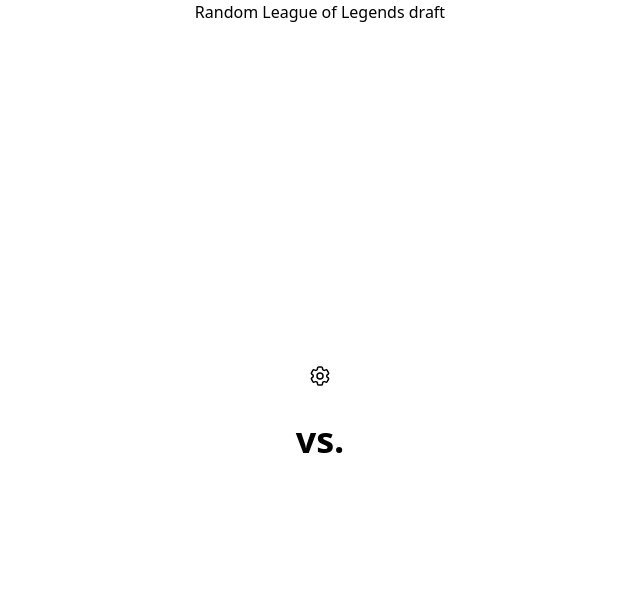
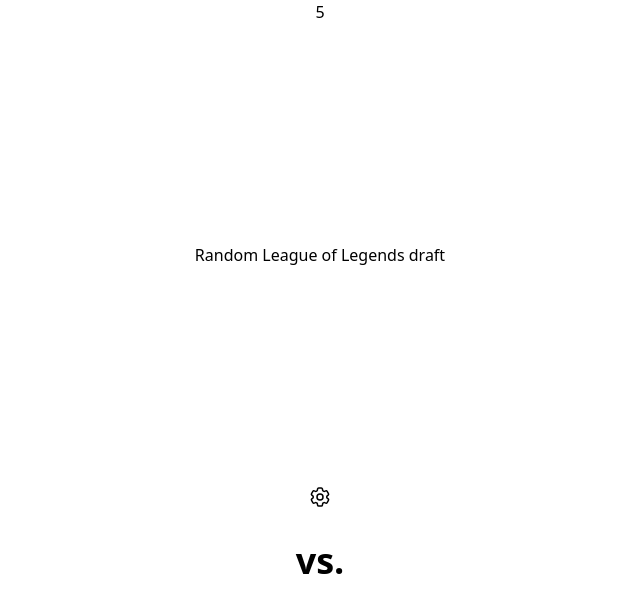
Before and after one commit to hrbio/random-draft, a Svelte app: page / in a window 1280 px wide. Shown: the top 612 px of the page, without its empty margins (320-960 px from the left). Built offline with nearby package versions, Linux system fonts and the light colour scheme; no server answers.

Commit message:
User input

```diff
--- a/src/App.svelte
+++ b/src/App.svelte
@@ -9,7 +9,9 @@
 	import type { player } from './utils/playerType';
 	import { randomTeam } from './utils/randomTeam';
 
-	fetchData();
+	// fetchData();
+
+	let noPlayers = 5;
 
 	let teamOnePlayers: player[];
 	let teamTwoPlayers: player[];
@@ -28,6 +30,7 @@
 </script>
 
 <main class="flex flex-col items-center justify-between h-screen">
+	{noPlayers}
 	<h1>Random League of Legends draft</h1>
 	<div class="flex flex-col items-center">
 		<div class="flex gap-5 pb-8">
@@ -39,7 +42,6 @@
 		<div class="flex gap-10 items-center">
 
 			<div class="flex flex-col gap-1">
-
 			</div>
 
 			<span class="font-bold text-4xl">vs.</span>
@@ -52,7 +54,9 @@
 	<footer></footer>
 	{#if showModal}
 		<Modal on:click={toggleModal}>
-			<p>Settings</p>
+			<div>
+				<input type="number" min=0 max=5 step=1 bind:value={noPlayers}>
+			</div>
 		</Modal>
 	{/if}
 </main>
```
